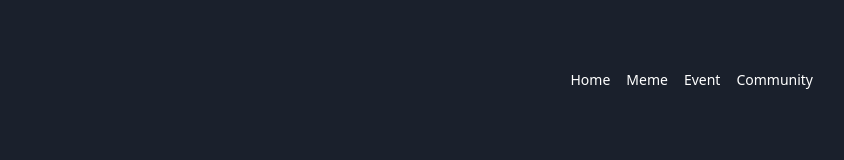
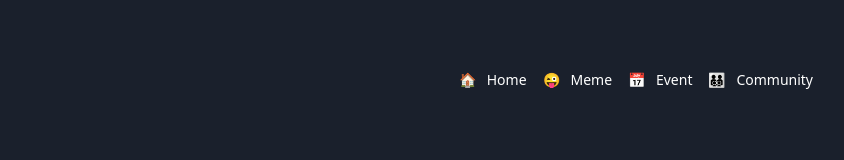
Before and after one commit to t6tg/jennie, a Gatsby site: page / in a window 1280 px wide. Shown: the full height of the page, 307-1151 px from the left. Built offline with nearby package versions, Linux system fonts and the light colour scheme; Gatsby itself is replaced by a stand-in of ours; what tailwindcss-aspect-ratio, tailwindcss-responsive-embed would draw is missing.

Commit message:
Add Emoji

```diff
--- a/src/components/navbar.tsx
+++ b/src/components/navbar.tsx
@@ -36,16 +36,9 @@ const Navbar = (props: Props) => {
       <div className="block lg:hidden">
         <button
           onClick={() => toggleExpansion(!isExpanded)}
-          className="flex items-center px-3 py-2 border rounded  dark:border-gray-100 border-gray-800  dark:hover:text-gray-100 hover:border-white"
+          className="flex items-center px-3 py-2 border-none hover:border-none outline-none focus:outline-none text-xl"
         >
-          <svg
-            className="fill-current h-3 w-3"
-            viewBox="0 0 20 20"
-            xmlns="http://www.w3.org/2000/svg"
-          >
-            <title>Menu</title>
-            <path d="M0 3h20v2H0V3zm0 6h20v2H0V9zm0 6h20v2H0v-2z" />
-          </svg>
+          🍔
         </button>
       </div>
       <div
@@ -60,25 +53,25 @@ const Navbar = (props: Props) => {
               to="/"
               className="block  lg:inline-block lg:mt-0  hover:text-red-400 mr-4"
             >
-              Home
+              🏠 &nbsp; Home
             </Link>
             <Link
               to="/meme"
-              className="block  lg:inline-block lg:mt-0  hover:text-red-400 mr-4"
+              className="block  lg:inline-block lg:mt-0  hover:text-red-400 mr-4 mt-4"
             >
-              Meme
+              😜 &nbsp; Meme
             </Link>
             <Link
               to="/event"
-              className="block  lg:inline-block lg:mt-0  hover:text-red-400 mr-4"
+              className="block  lg:inline-block lg:mt-0  hover:text-red-400 mr-4 mt-4"
             >
-              Event
+              📅 &nbsp; Event
             </Link>
             <Link
               to="/community"
-              className="block  lg:inline-block lg:mt-0  hover:text-red-400 mr-4"
+              className="block  lg:inline-block lg:mt-0  hover:text-red-400 mr-4 mt-4"
             >
-              Community
+              👨‍👨‍👦‍👦 &nbsp; Community
             </Link>
           </div>
         </div>
--- a/src/pages/index.tsx
+++ b/src/pages/index.tsx
@@ -6,11 +6,9 @@ interface Props {}
 
 const Index = (props: Props) => {
   return (
-    <div>
-      <Layout tag="Home">
-        <SEO title="Home" />
-      </Layout>
-    </div>
+    <Layout tag="Home">
+      <SEO title="Home" />
+    </Layout>
   )
 }
 
```
